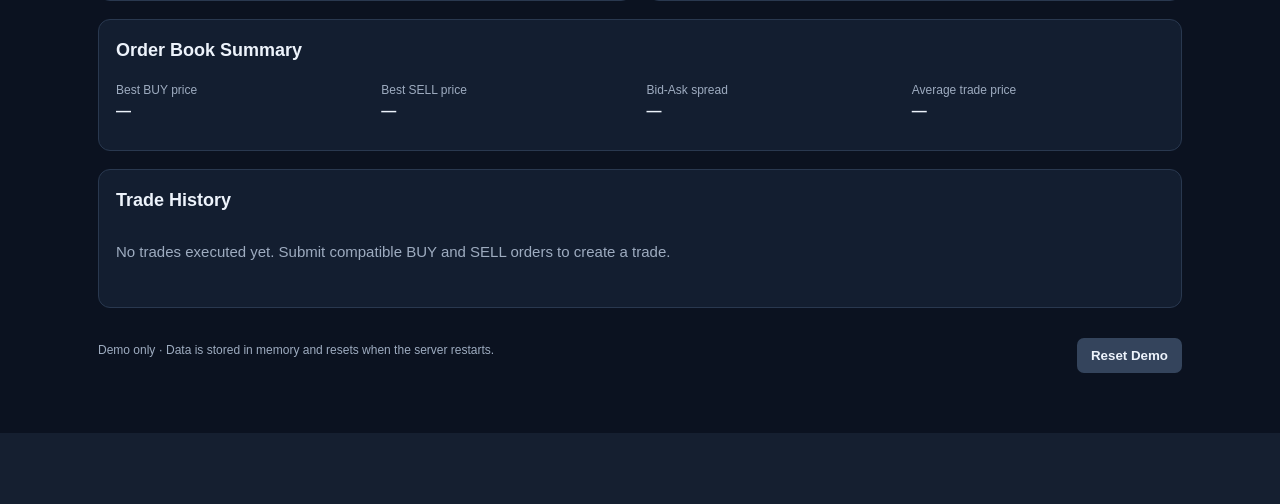
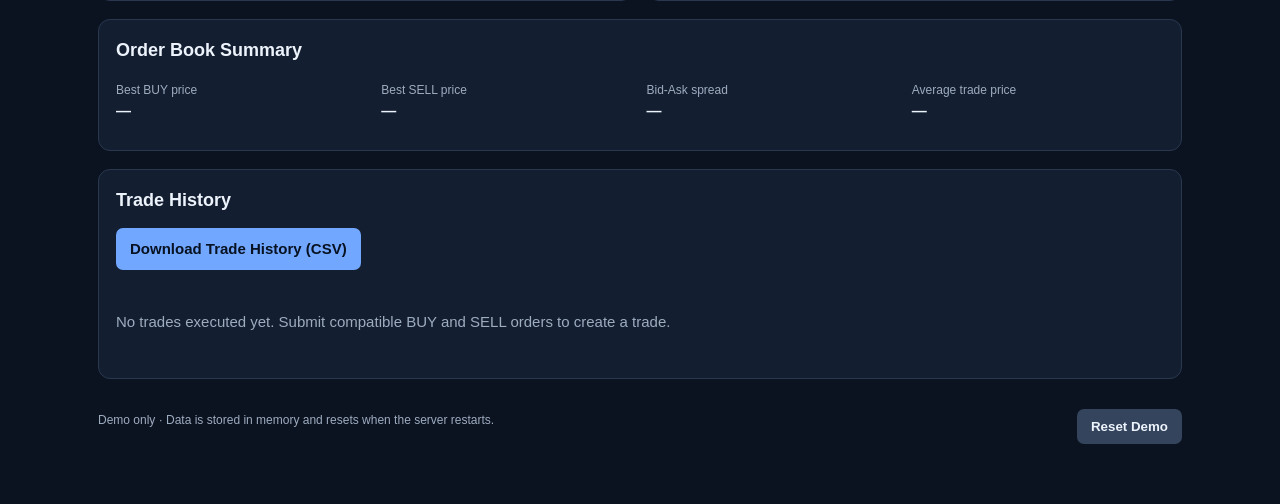
Before and after one commit to malleshbhavitha/ChronosMatch, a Flask app: page / in a window 1280 px wide. Shown: the part 749-1253 px from the top of the page. Before the commit the page ends 1182 px from the top, so only its background shows below. Run offline with Flask 3, Linux system fonts and the light colour scheme.

Commit message:
Add CSV export for trade history

```diff
--- a/app.py
+++ b/app.py
@@ -1,5 +1,19 @@
-from flask import Flask, render_template, request, redirect, url_for, flash
+
+import csv
+import io
+
+from flask import (
+    Flask,
+    render_template,
+    request,
+    redirect,
+    url_for,
+    flash,
+    Response,
+)
+
 from main import ChronosMatch
+
 
 app = Flask(__name__)
 app.secret_key = "chronosmatch-demo-key"
@@ -12,6 +26,7 @@ engine = ChronosMatch()
 def index():
     summary = engine.get_order_book_summary()
     trade_summary = engine.get_trade_summary()
+
     return render_template(
         "index.html",
         buy_orders=engine.buy_orders,
@@ -31,9 +46,18 @@ def add_order():
         quantity = int(quantity_text)
 
         order_id = engine.add_order(order_type, price, quantity)
-        flash(f"Order submitted successfully. Order ID: {order_id}", "success")
+
+        flash(
+            f"Order submitted successfully. Order ID: {order_id}",
+            "success"
+        )
+
     except (ValueError, TypeError):
-        flash("Please enter a valid order type, positive price, and positive whole-number quantity.", "error")
+        flash(
+            "Please enter a valid order type, positive price, "
+            "and positive whole-number quantity.",
+            "error"
+        )
 
     return redirect(url_for("index"))
 
@@ -42,21 +66,62 @@ def add_order():
 def cancel_order():
     try:
         order_id = int(request.form.get("order_id", ""))
+
         if engine.cancel_order(order_id):
             flash(f"Order {order_id} cancelled.", "success")
         else:
-            flash(f"Pending order {order_id} was not found.", "error")
+            flash(
+                f"Pending order {order_id} was not found.",
+                "error"
+            )
+
     except (ValueError, TypeError):
         flash("Please enter a valid order ID.", "error")
 
     return redirect(url_for("index"))
 
 
+@app.route("/download-trades")
+def download_trades():
+    output = io.StringIO()
+    writer = csv.writer(output)
+
+    # CSV column headings
+    writer.writerow([
+        "Trade No.",
+        "Order Type",
+        "Price",
+        "Quantity",
+        "Timestamp (UTC)"
+    ])
+
+    # Export all executed trades
+    for number, trade in enumerate(engine.trade_history, start=1):
+        writer.writerow([
+            number,
+            trade["incoming_order"],
+            trade["price"],
+            trade["quantity"],
+            trade["timestamp"]
+        ])
+
+    return Response(
+        output.getvalue(),
+        mimetype="text/csv",
+        headers={
+            "Content-Disposition":
+                "attachment; filename=chronosmatch_trade_history.csv"
+        }
+    )
+
+
 @app.route("/reset", methods=["POST"])
 def reset():
     global engine
+
     engine = ChronosMatch()
     flash("Demo data has been reset.", "success")
+
     return redirect(url_for("index"))
 
 
--- a/templates/index.html
+++ b/templates/index.html
@@ -144,6 +144,22 @@
         button.secondary {
             background: #34445c;
             color: var(--white);
+        }
+
+        /* CSV Download Button */
+        .download-link {
+            display: inline-block;
+            margin-bottom: 14px;
+            padding: 10px 14px;
+            border-radius: 7px;
+            background: var(--blue);
+            color: #071222;
+            font-weight: bold;
+            text-decoration: none;
+        }
+
+        .download-link:hover {
+            opacity: 0.85;
         }
 
         .tables {
@@ -427,9 +443,7 @@
             {% endif %}
         </section>
 
-    </div>
-
-    <!-- Order Book Summary -->
+    </div>    <!-- Order Book Summary -->
 
     <section class="wide">
 
@@ -474,6 +488,14 @@
     <section class="wide">
 
         <h2>Trade History</h2>
+
+        <!-- Download CSV Button -->
+        <a
+            class="download-link"
+            href="{{ url_for('download_trades') }}"
+        >
+            Download Trade History (CSV)
+        </a>
 
         {% if trades %}
 
```
